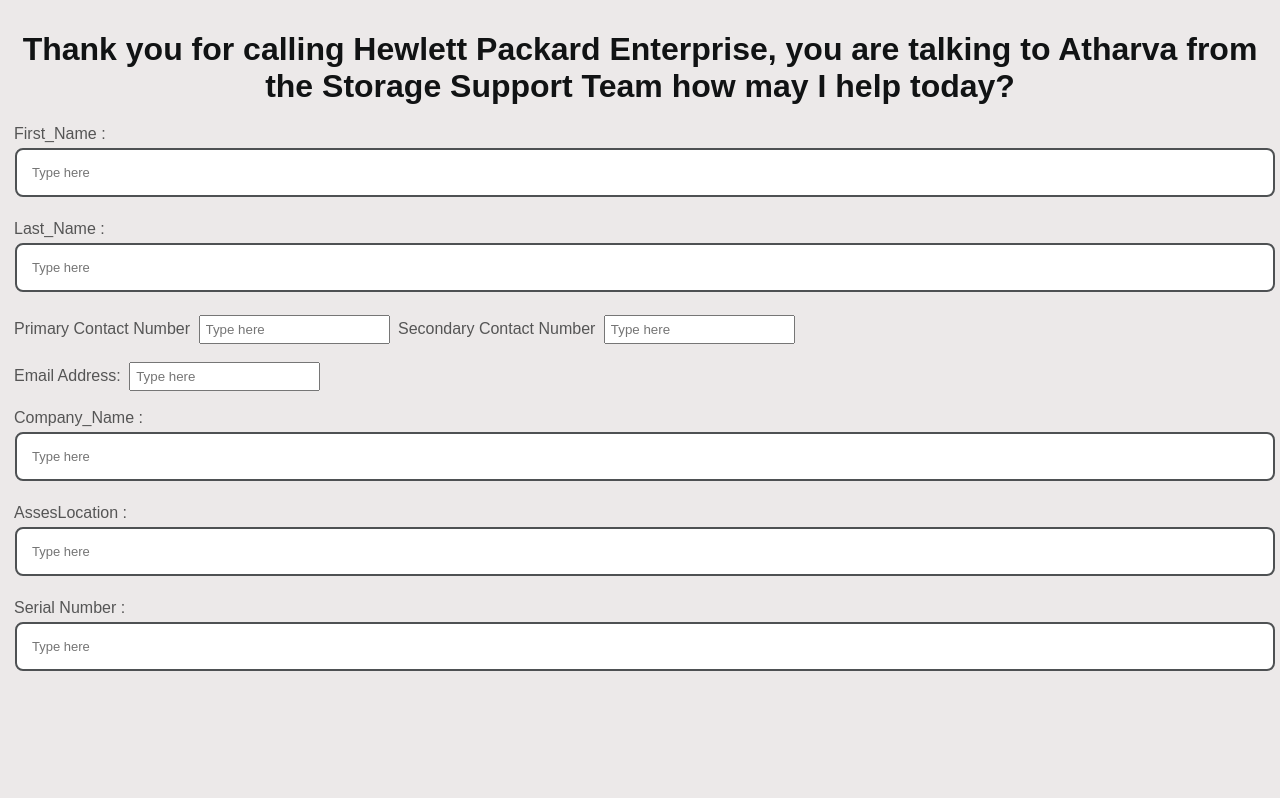
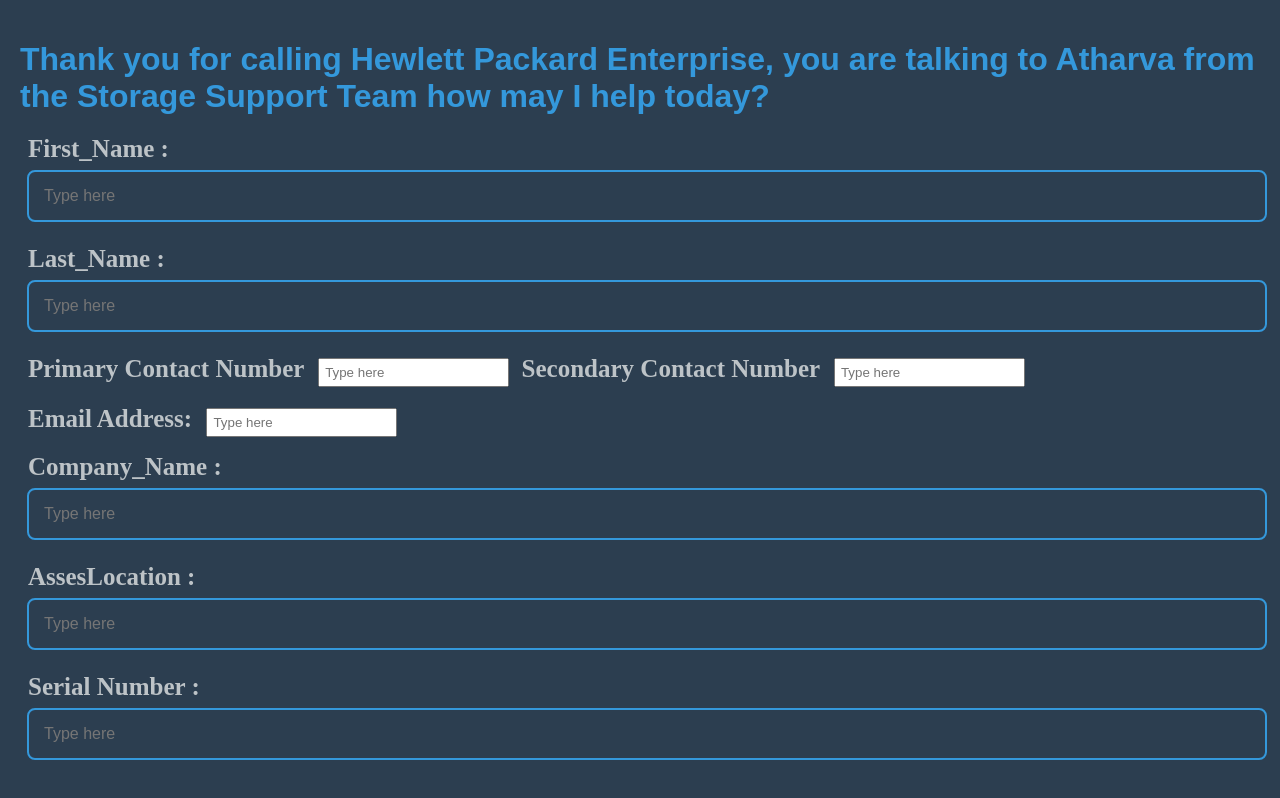
Before and after one commit to AtharvaDhoot/CallFlow, a plain HTML site: page index.html in a window 1280 px wide. Drawn offline with Linux system fonts and the light colour scheme.

Commit message:
Css Updated

```diff
--- a/style.css
+++ b/style.css
@@ -1,70 +1,75 @@
 body {
     font-family: 'Arial', sans-serif;
-    margin: 0;
+    margin: 10px;
     padding: 10px;
-    background-color: #ece9e9;
+    background-color: #2c3e50;
+    color: #ecf0f1;
   }
 
-  .opening{
-    text-align: center;
-  }
   .container {
     max-width: 800px;
-    margin: 20px auto;
+    margin: 50px auto; /* Increased margin for better centering */
     padding: 20px;
-    background-color: #ffffff;
+    background-color: #34495e;
     border-radius: 10px;
-    box-shadow: 0 0 20px rgba(0, 0, 0, 0.1);
+    box-shadow: 0 0 20px rgba(0, 0, 0, 0.3);
     display: flex;
     flex-direction: column;
     align-items: center;
+    animation: fadeIn 0.8s ease-in-out;
+  }
+
+  @keyframes fadeIn {
+    from {
+      opacity: 0;
+    }
+    to {
+      opacity: 1;
+    }
   }
 
   h1 {
-    color: #111314;
+    color: #3498db;
     margin-bottom: 20px;
   }
 
   .form-group {
     display: flex;
-    flex-direction: row;
+    flex-direction: column; /* Changed to column for better spacing */
     align-items: center;
     margin-bottom: 20px;
   }
 
   .labelinput {
-    flex: 1;
-    margin-right: 20px;
-    text-align: right;
-    color: #555;
-    margin: 4px;
+    text-align: left; /* Adjusted alignment */
+    margin-bottom: 5px; /* Added margin for better spacing */
+    color: #bdc3c7;
   }
 
   .styled-input {
-    margin: 5px;
-    flex: 2;
     padding: 15px;
     box-sizing: border-box;
-    border: 2px solid #4e5153;
+    border: 2px solid #3498db;
     border-radius: 8px;
     width: 100%;
-    font-size: 13px;
-    color: #333;
-    transition: border-color 0.3s;
+    font-size: 16px;
+    color: #ecf0f1;
+    margin: 7px;
+    background-color: #2c3e50;
+    transition: border-color 0.3s, background-color 0.3s, color 0.3s;
   }
 
   .styled-input:focus {
     border-color: #2980b9;
     outline: none;
+    background-color: #34495e;
+    color: #bdc3c7;
   }
 
   .result {
     margin-top: 8px;
-    color: #0e0149;
+    color: #27ae60;
     font-weight: bold;
-    font-size: large;
-    font-style: oblique;
-    font-family: 'Segoe UI', Tahoma, Geneva, Verdana, sans-serif;
   }
 
   button {
@@ -79,27 +84,15 @@
   }
 
   button:hover {
-    background-color: #8729b9;
+    background-color: #2980b9;
   }
 
-  /* Responsive styles */
-  @media (max-width: 600px) {
-    .form-group {
-      flex-direction: column;
-      align-items: stretch;
-    }
 
-    .labelinput {
-      text-align: left;
-      margin-right: 0;
-      margin-bottom: 8px;
-    }
+  label{
+    font-size: 25px;
+    margin: 3px;
+    padding: 5px;
+    font-family: initial;
+    font-weight: bold;
 
-    .styled-input {
-      margin-top: 0;
-    }
-
-    button {
-      width: 100%;
-    }
   }
```
